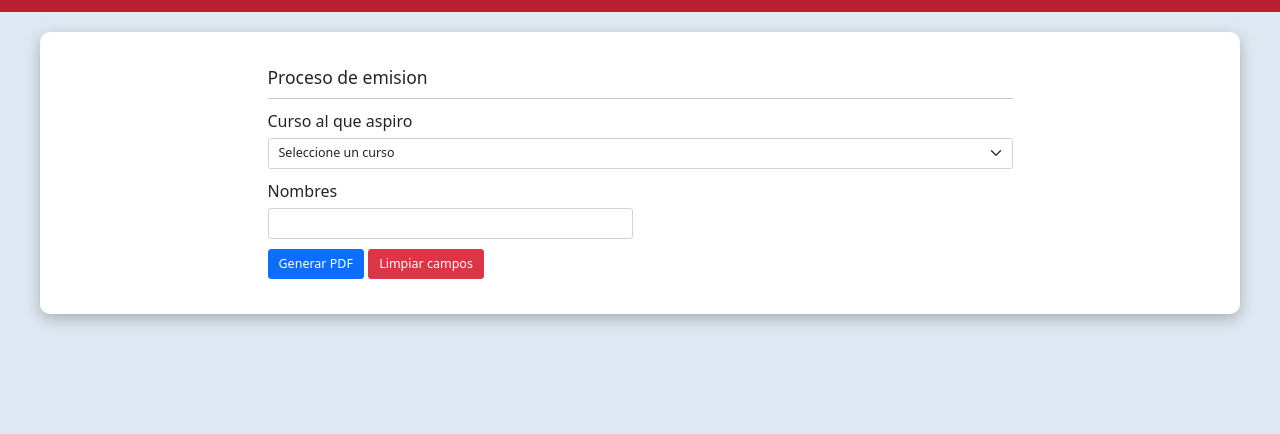
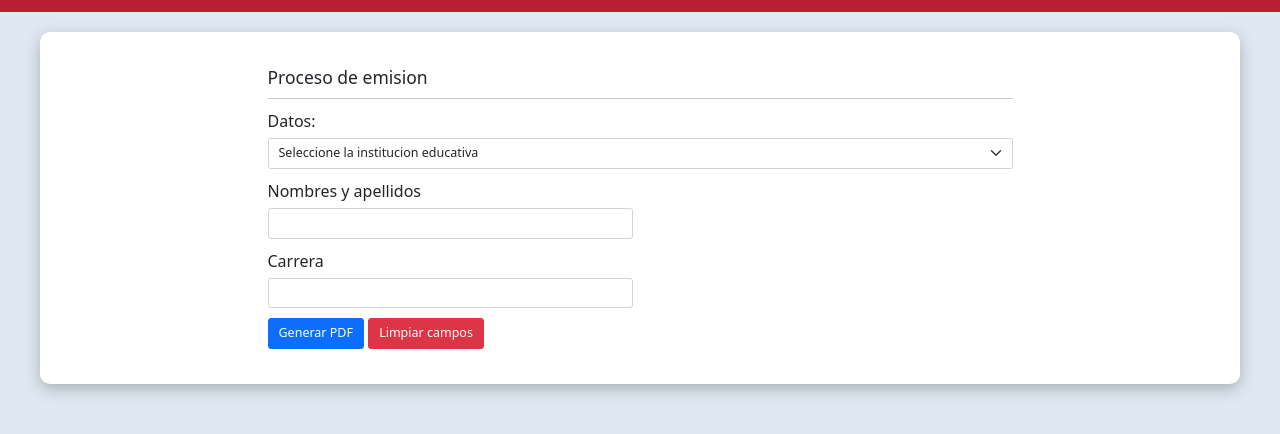
Before and after one commit to XSaulEnrique/ConversorPDF, a plain HTML site: page index.html in a window 1280 px wide. Shown: the part 78-512 px from the top of the page. Drawn offline with nearby package versions, Linux system fonts and the light colour scheme.

Commit message:
Se agrega campos de texto

```diff
--- a/App/app.js
+++ b/App/app.js
@@ -26,25 +26,26 @@ window.addEventListener('load', async () => {
     form.addEventListener('submit', (e) => {
         e.preventDefault();
 
-        let curso = document.getElementById('curso').value;
+        let universidad = document.getElementById('universidad').value;
         let nombres = document.getElementById('nombre').value;
+        let carrera = document.getElementById('carrera').value;
 
-        generatePDF(curso, nombres);
+        generatePDF(universidad, nombres, carrera);
     })
 
 });
 
-async function generatePDF(curso, nombres) {
+async function generatePDF(universidad, nombres,carrera) {
     const image = await loadImage("certificado.jpg");
 
 
     const pdf = new jsPDF('p', 'pt', 'letter');
 
-     pdf.addImage(image, 'PNG', 0, 0, 630, 792);
+    pdf.addImage(image, 'PNG', 0, 0, 630, 792);
 
 
     pdf.setFontSize(12);
-    pdf.text(curso, 235, 480);
+    pdf.text(carrera, 235, 480);
 
     const date = new Date();
     pdf.text(date.getUTCDate().toString(), 270, 515);
@@ -52,7 +53,7 @@ async function generatePDF(curso, nombres) {
     pdf.text(date.getUTCFullYear().toString(), 340, 515);
 
     pdf.setFontSize(10);
-    pdf.text(nombres, 270   , 325);
+    pdf.text(nombres, 270, 325);
 
 
     pdf.setFillColor(0, 0, 0);
--- a/index.html
+++ b/index.html
@@ -34,25 +34,36 @@
                     <h3>Proceso de emision</h3>
                     <hr>
                     <form id="form">
+
+
+                        <!-- Universidad -->
                         <div class="mb-3">
-                            <label for="curso" class="form-label">Curso al que aspiro</label>
-                            <select class="form-select form-select-lg" id="curso">
-                                <option value="">Seleccione un curso</option>
-                                <option value="Desarrollo de aplicaciones web">Desarrollo de aplicaciones web</option>
-                                <option value="Desarrollo de aplicaciones moviles">Desarrollo de aplicaciones moviles
-                                </option>
+                            <label for="universidad" class="form-label">Datos:</label>
+                            <select class="form-select form-select-lg" id="universidad">
+                                <option value="">Seleccione la institucion educativa</option>
+                                <option value="Universidad Tecnologica del peru">Universidad Tecnologica del peru</option>
                             </select>
                         </div>
 
+                        <!-- Nombres y apellidos -->
                         <div class="row mb-3">
                             <div class="col-md-6">
-                                <label for="nombre" class="form-label">Nombres</label>
+                                <label for="nombre" class="form-label">Nombres y apellidos</label>
                                 <input type="text" class="form-control form-control-lg" id="nombre">
                             </div>
-
                         </div>
 
 
+                        <!-- Carrera-->
+                        <div class="row mb-3">
+                            <div class="col-md-6">
+                                <label for="carrera" class="form-label">Carrera</label>
+                                <input type="text" class="form-control form-control-lg" id="carrera">
+                            </div>
+                        </div>
+
+
+                        <!-- Fecha se Autogenera -->
 
 
                         <button type="submit" class="btn btn-primary btn-lg mb-4">Generar PDF</button>
```
